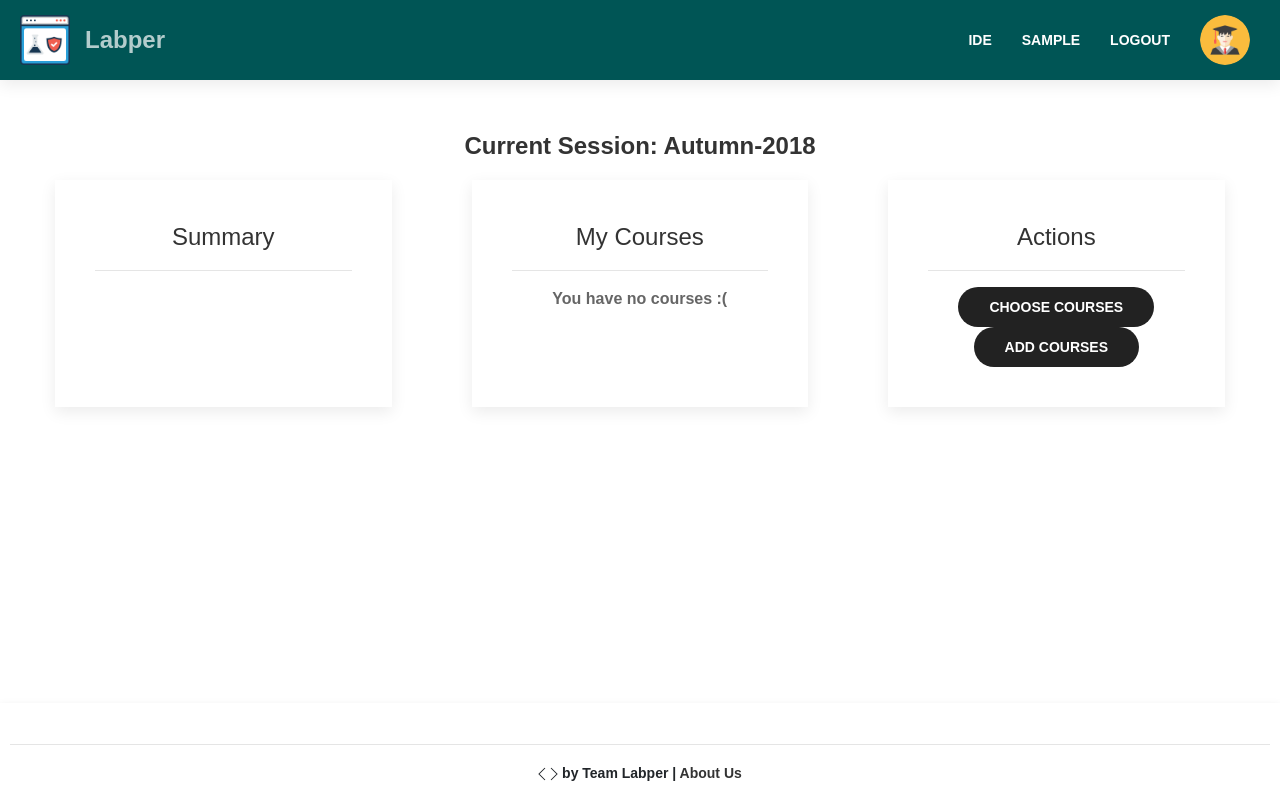
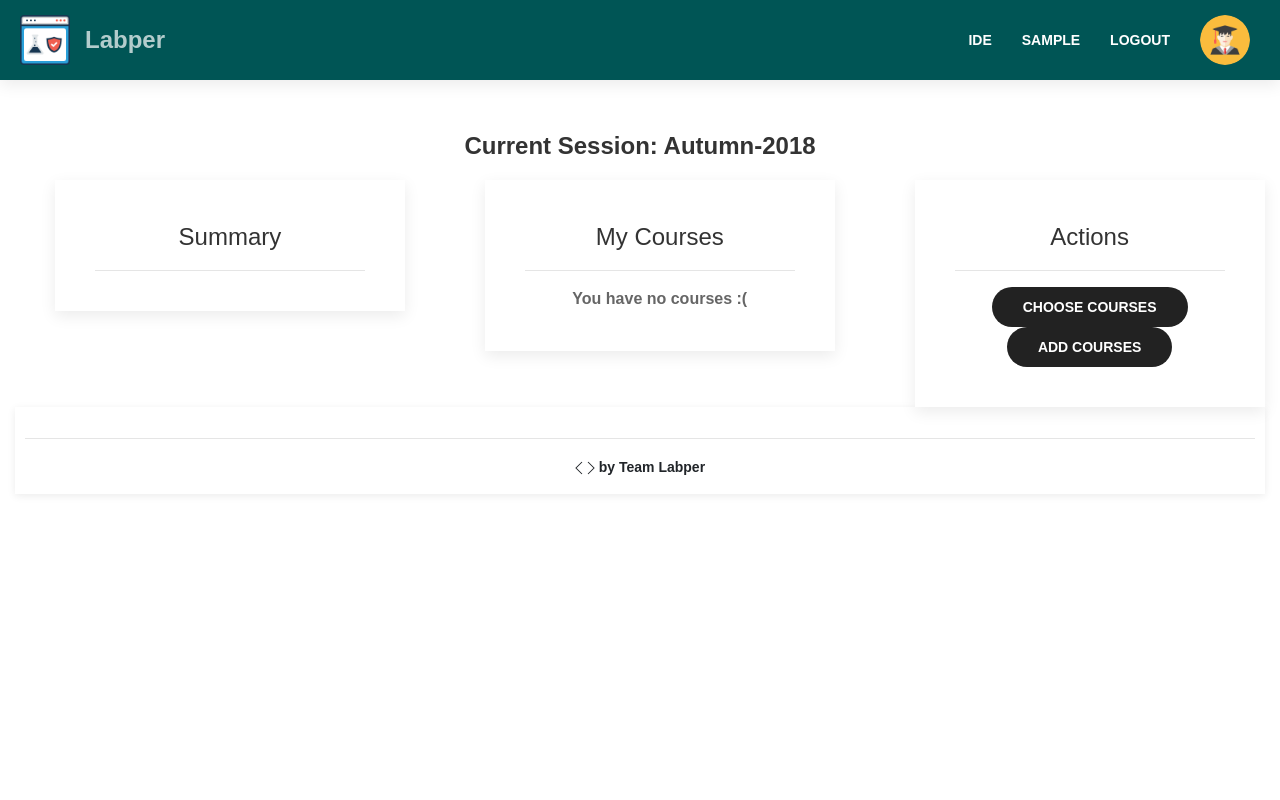
Before and after one commit to aashutoshrathi/labper, a Django app: page /home/ in a window 1280 px wide. Run offline with Django 3.2, Linux system fonts and the light colour scheme; the visitor is signed in with stand-in values (Sample User, id 1); data comes from the database, SQL or seed files in the repository; data that the repository does not hold is empty; some libraries are stand-ins or nearby versions; some web fonts are replaced.

Commit message:
Revert "Footer fixed"
This reverts commit a1ffe65fb955cbff676f8e9eabf3b354773782ed.

```diff
--- a/landing/templates/landing/base.html
+++ b/landing/templates/landing/base.html
@@ -85,14 +85,12 @@
             {% endblock %}
         </div>
 
-
         <footer>
-            <div align="center" class="footer-wrapper uk-box-shadow-small uk-box-shadow-hover-xlarge">
-                <div class="uk-margin-small-left uk-margin-small-right uk-margin-small-top uk-padding-small uk-padding-remove-left uk-padding-remove-right">
-                    <span class="uk-text-bold uk-text-small">
+            <div align="center" class="uk-box-shadow-small uk-box-shadow-hover-xlarge uk-sticky">
+                <div class="uk-margin-small-left uk-margin-small-right uk-padding-small uk-padding-remove-left uk-padding-remove-right">
+                    <span class="uk-text-small text-teal">
                         <hr>
                         <span uk-icon="icon: code;"></span> by Team Labper
-                        | <a class="uk-text-emphasis" href="{% url 'about' %}">About Us</a>
                     </span>
                 </div>
             </div>
--- a/landing/templates/landing/home.html
+++ b/landing/templates/landing/home.html
@@ -7,7 +7,7 @@
 {% block body %}
     <p class="uk-text-center uk-text-lead">Current Session: {{session}} </p>
     {% if user.profile.teacher_profile %}
-        <div class="uk-text-center uk-responsive-width uk-grid-match" uk-grid>
+        <div class="uk-text-center" uk-grid>
             <div class="uk-width-1-3">
                 <div class="uk-card uk-card-default uk-card-body">
                     <h3 class="uk-card-title">Summary</h3>
--- a/static/css/style.css
+++ b/static/css/style.css
@@ -4,8 +4,9 @@
 
 body {
     display: flex;
-    min-height: 100vh;
+    min-height: 100%;
     flex-direction: column;
+    height: 100%;
 }
 
 .site-content {
@@ -21,8 +22,9 @@ body {
     background-color: #005555;
 }
 
-.footer-wrapper {
-    position: absolute;
-    left: 0 ; right: 0; bottom: 0;
-    height:[footer-height]
+.margin-foot{
+    position:absolute;
+    bottom:0;
+    width:100%;
+    height:80px;
 }
```
Lines whose indentation alone changed are shown as unchanged.
